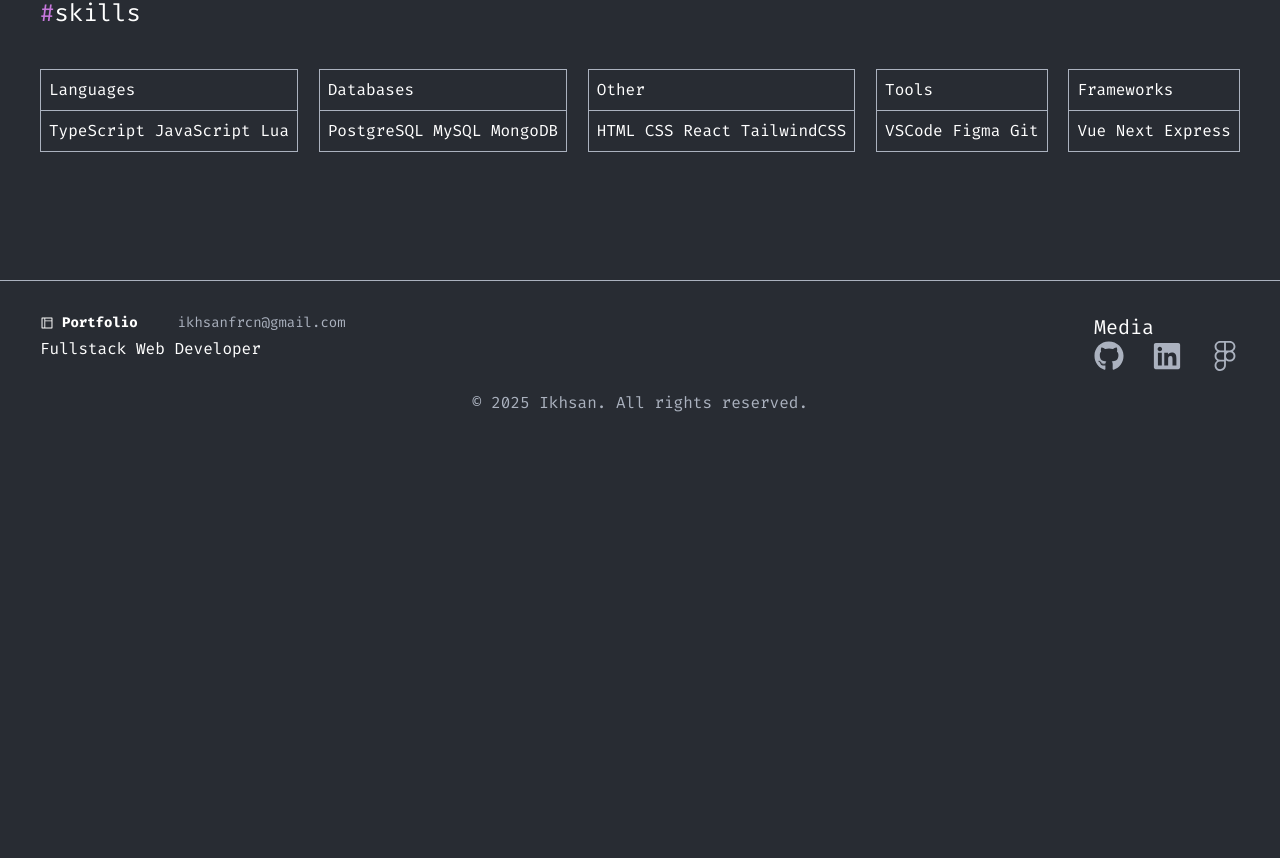
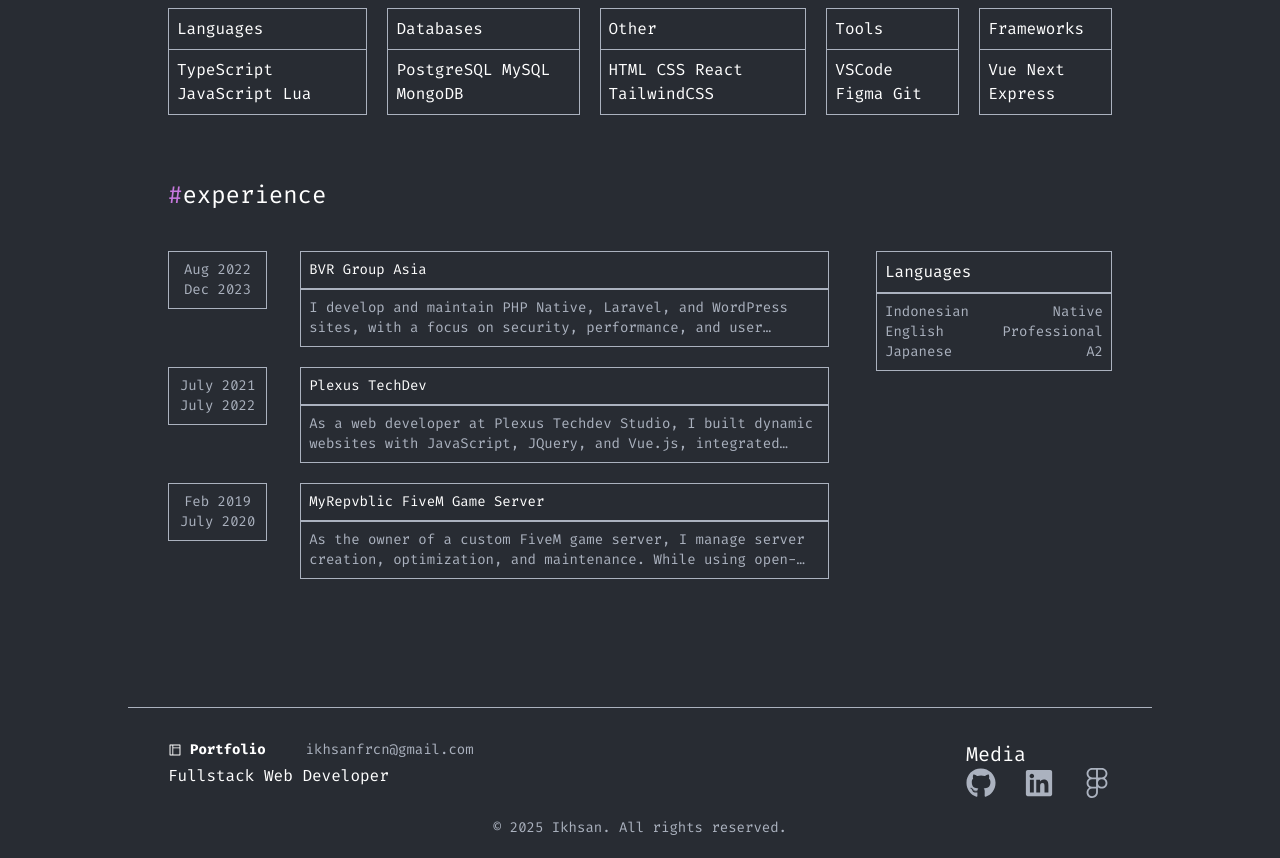
Before and after one commit to ikhsanfrcn/nextjs-portfolio, a Next.js app: page /about-me in a window 1280 px wide. Shown: the part 852-1710 px from the top of the page. Before the commit the page ends 1287 px from the top, so only its background shows below. Built offline with nearby package versions, Linux system fonts and the light colour scheme.

Commit message:
add experience

```diff
--- a/src/app/about-me/page.tsx
+++ b/src/app/about-me/page.tsx
@@ -2,7 +2,7 @@
 import { MainTemplate } from "../../components/templates/MainTemplate";
 import { SkillSection } from "@/components/organisms/about-me/SkillSection";
 import { AboutMeSection } from "@/components/organisms/about-me/AboutMeSection";
-// import { ExperienceSection } from "@/components/organisms/about-me/ExperienceSection";
+import { ExperienceSection } from "@/components/organisms/about-me/ExperienceSection";
 
 export const metadata = {
   title: "About Me | Creative Web Portfolio",
@@ -24,7 +24,7 @@
       </div>
       <AboutMeSection />
       <SkillSection />
-      {/* <ExperienceSection /> */}
+      <ExperienceSection/>
     </MainTemplate>
   );
 }
--- a/src/app/layout.tsx
+++ b/src/app/layout.tsx
@@ -33,7 +33,7 @@
   return (
     <html lang="en">
       <body
-        className={`bg-background text-white font-fira-code max-w-[1440px] mx-auto ${geistSans.variable} ${geistMono.variable} ${firaCode.variable} antialiased`}
+        className={`bg-background text-white font-fira-code max-w-[1024px] mx-auto ${geistSans.variable} ${geistMono.variable} ${firaCode.variable} antialiased`}
       >
         <Navbar />
         {children}
--- a/src/components/atoms/Text.tsx
+++ b/src/components/atoms/Text.tsx
@@ -4,5 +4,5 @@
   };
 
   export const Text: React.FC<TextProps> = ({ children, className = '' }) => {
-    return <p className={`text-gray ${className}`}>{children}</p>;
+    return <p className={`text-sm md:text-md text-gray ${className}`}>{children}</p>;
   };
--- /dev/null
+++ b/src/components/molecules/ExperienceItem.tsx
@@ -0,0 +1,30 @@
+import { Text } from "../atoms/Text";
+
+interface ExperienceItemProps {
+  startDate: string;
+  endDate: string;
+  companyName: string;
+  description: string;
+}
+
+export const ExperienceItem: React.FC<ExperienceItemProps> = ({
+  startDate,
+  endDate,
+  companyName,
+  description,
+}) => (
+  <div className="flex max-sm:flex-col justify-between">
+    <div className="text-center md:w-[20%] lg:w-[15%]">
+      <div className="border border-gray p-2">
+        <Text>{startDate}</Text>
+        <Text>{endDate}</Text>
+      </div>
+    </div>
+    <div className="md:w-[75%] lg:w-[80%]">
+      <Text className="p-2 border border-gray text-white text-2xl">{companyName}</Text>
+      <div className="p-2 border border-gray">
+        <Text className="line-clamp-2 hover:line-clamp-none bg-background">{description}</Text>
+      </div>
+    </div>
+  </div>
+);
--- /dev/null
+++ b/src/components/molecules/LanguageItem.tsx
@@ -0,0 +1,13 @@
+import { Text } from "../atoms/Text";
+
+interface LanguageItemProps {
+  language: string;
+  proficiency: string;
+}
+
+export const LanguageItem: React.FC<LanguageItemProps> = ({ language, proficiency }) => (
+  <div className="flex justify-between">
+    <Text>{language}</Text>
+    <Text>{proficiency}</Text>
+  </div>
+);
--- a/src/components/organisms/about-me/ExperienceSection.tsx
+++ b/src/components/organisms/about-me/ExperienceSection.tsx
@@ -1,4 +1,7 @@
-import { Text } from "@/components/atoms/Text";
+
+import { experienceData } from "../../../data/experienceData";
+import { ExperienceItem } from "../../molecules/ExperienceItem";
+import { LanguageItem } from "../../molecules/LanguageItem";
 
 export const ExperienceSection: React.FC = () => {
   return (
@@ -6,57 +9,27 @@
       <h3 className="text-2xl text-primary">
         #<span className="text-white">experience</span>
       </h3>
-      <div className="flex justify-between gap-10">
+      <div className="flex max-sm:flex-col justify-between pt-10 max-sm:gap-10">
         {/* Left Side */}
-        <div className="flex flex-col gap-5">
-          {/*  */}
-          <div className="flex gap-5">
-            <div className="border border-gray">
-              <Text>Aug 2022</Text>
-              <Text>Aug 2022</Text>
-            </div>
-            <div className="border border-gray">
-              <Text className="botder-b border-gray text-white text-2xl">
-                BVR Group Asia
-              </Text>
-              <div className="h-20">
-                <Text className="line-clamp-2 hover:line-clamp-none bg-background">
-                  Overseeing the development and upkeep of PHP Native, Laravel,
-                  and WordPress websites while guaranteeing maximum security,
-                  effective performance, and excellent user satisfaction was my
-                  priority
-                </Text>
-              </div>
-            </div>
-          </div>
-          {/*  */}
-          <div className="flex">
-            <div className="border border-gray">
-              <Text>Aug 2022</Text>
-              <Text>Aug 2022</Text>
-            </div>
-            <div className="border border-gray">
-              <Text className="botder-b border-gray text-white text-2xl">
-                BVR Group Asia
-              </Text>
-              <Text>Description</Text>
-            </div>
-          </div>
+        <div className="flex flex-col md:w-[70%] gap-5">
+          {experienceData.map((item, index) => (
+            <ExperienceItem
+              key={index}
+              startDate={item.startDate}
+              endDate={item.endDate}
+              companyName={item.companyName}
+              description={item.description}
+            />
+          ))}
         </div>
+
         {/* Right Side */}
-        <div className="border border-gray">
-          <Text className="border-b border-gray px-5 py-2">Languages</Text>
-          <div className="flex justify-between gap-10 p-2">
-            <Text className="">Indonesian</Text>
-            <Text className="">Native</Text>
-          </div>
-          <div className="flex justify-between gap-10 p-2">
-            <Text className="">English</Text>
-            <Text className="">Professional</Text>
-          </div>
-          <div className="flex justify-between gap-10 p-2">
-            <Text className="">Japanese</Text>
-            <Text className="">A2</Text>
+        <div className="md:w-[25%]">
+          <h4 className="border border-gray p-2">Languages</h4>
+          <div className="border border-gray p-2">
+            <LanguageItem language="Indonesian" proficiency="Native" />
+            <LanguageItem language="English" proficiency="Professional" />
+            <LanguageItem language="Japanese" proficiency="A2" />
           </div>
         </div>
       </div>
--- /dev/null
+++ b/src/data/experienceData.ts
@@ -0,0 +1,23 @@
+export const experienceData = [
+  {
+    startDate: "Aug 2022",
+    endDate: "Dec 2023",
+    companyName: "BVR Group Asia",
+    description:
+      "I develop and maintain PHP Native, Laravel, and WordPress sites, with a focus on security, performance, and user satisfaction. I optimize HTML, Tailwind CSS, and React.js code, improve responsiveness, and collaborate with UI/UX designers to meet business needs.",
+  },
+  {
+    startDate: "July 2021",
+    endDate: "July 2022",
+    companyName: "Plexus TechDev",
+    description:
+      "As a web developer at Plexus Techdev Studio, I built dynamic websites with JavaScript, JQuery, and Vue.js, integrated with RESTful APIs, and contributed to updates on the Plexus Group website, focusing on user-friendly interfaces and UI/UX techniques.",
+  },
+  {
+    startDate: "Feb 2019",
+    endDate: "July 2020",
+    companyName: "MyRepvblic FiveM Game Server",
+    description:
+      "As the owner of a custom FiveM game server, I manage server creation, optimization, and maintenance. While using open-source scripts, I ensure compatibility and troubleshoot common issues. I use Lua for client-side and server-side scripting to personalize the user experience, overseeing daily operations, performance, user management, and database updates for smooth gameplay.",
+  },
+];
--- a/src/data/projectsData.ts
+++ b/src/data/projectsData.ts
@@ -35,7 +35,7 @@
     ],
     buttons: [
       { title: "Live <~>", onClick: () => { window.open("https://company-portfolio.com", "_blank"); }, className: "border-primary" },
-      { title: "More >", onClick: () => { window.location.href = `/projects/${ProjectsData[0].slug}`; }, className: "border-gray text-gray" }
+      { title: "More >=", onClick: () => { window.location.href = `/projects/${ProjectsData[0].slug}`; }, className: "border-gray text-gray" }
     ]
   },
   {
@@ -76,7 +76,7 @@
     ],
     buttons: [
       { title: "Live <~>", onClick: () => { window.open("https://ikhsanfrcn.vercel.app", "_blank"); }, className: "border-primary" },
-      { title: "More >", onClick: () => { window.location.href = `/projects/${ProjectsData[1].slug}`; }, className: "border-gray text-gray" }
+      { title: "More >=", onClick: () => { window.location.href = `/projects/${ProjectsData[1].slug}`; }, className: "border-gray text-gray" }
     ],
   },
   {
@@ -92,7 +92,7 @@
     visuals: ['/fivem.webp'],
     buttons: [
       { title: "Live <~>", onClick: () => { window.open("https://fivem-server.vercel.app", "_blank"); }, className: "border-primary" },
-      { title: "More >", onClick: () => { window.location.href = `/projects/${ProjectsData[2].slug}`; }, className: "border-gray text-gray" }
+      { title: "More >=", onClick: () => { window.location.href = `/projects/${ProjectsData[2].slug}`; }, className: "border-gray text-gray" }
     ],
   }
 ];
```
